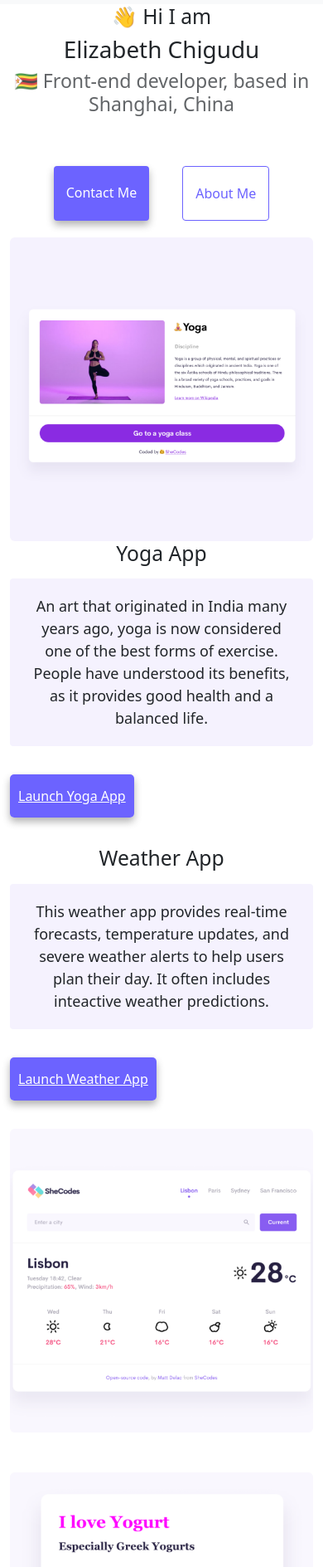
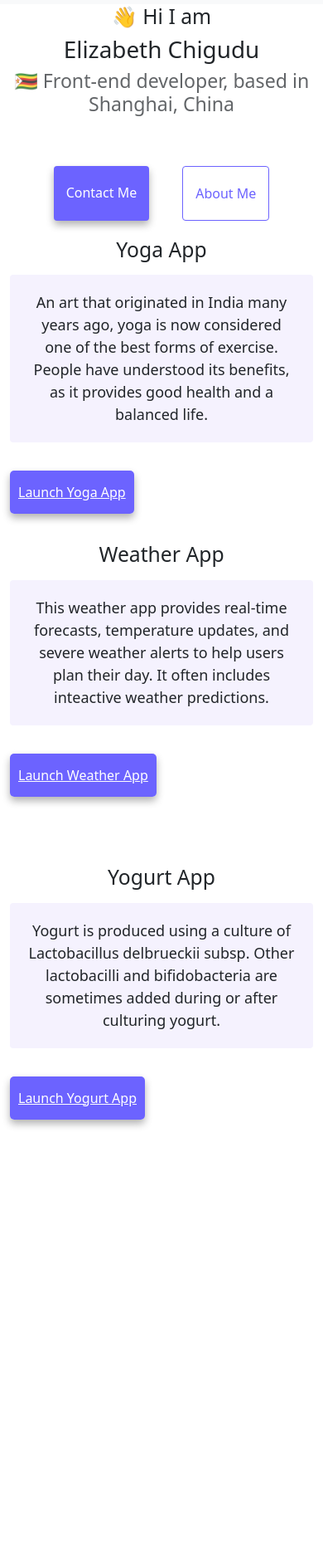
Before and after one commit to CodeLeez/advancedToolsProject, a plain HTML site: page index.html in a window 390 px wide. Shown: the part 51-1939 px from the top of the page at 83% size. After the commit the page ends 1434 px from the top, so only its background shows below. Drawn offline with nearby package versions, Linux system fonts and the light colour scheme.

Commit message:
looks good on mobile devices

```diff
--- a/index.html
+++ b/index.html
@@ -67,8 +67,8 @@
         <div class="col-md-6">
           <img
             src="/images/yoga.png"
-            class="img-fluid rounded"
-            title="a person doing yoga photo"
+            class="img-fluid rounded d-none d-sm-block"
+            title="yoga project"
           />
         </div>
         <div class="col-md-6">
@@ -98,9 +98,9 @@
         <div class="col-md-6">
           <img
             src="/images/weather.png"
-            class="img-fluid rounded"
+            class="img-fluid rounded d-none d-sm-block"
             alt="weather forecast of a city"
-            title="weekly weather of a city app photo "
+            title="weekly weather of a city project "
           />
         </div>
       </div>
@@ -108,9 +108,9 @@
         <div class="col-md-6">
           <img
             src="/images/yogurt.png"
-            class="img-fluid rounded"
+            class="img-fluid rounded d-none d-sm-block"
             alt="greek yoghurt photo"
-            title="greek yoghurt photo with short description"
+            title="greek yoghurt project"
           />
         </div>
         <div class="col-md-6">
```
